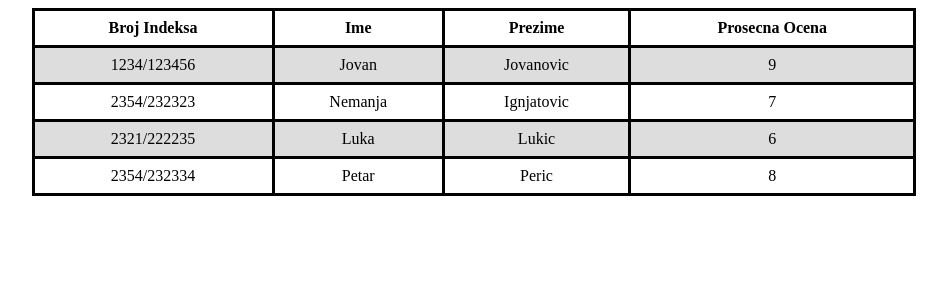
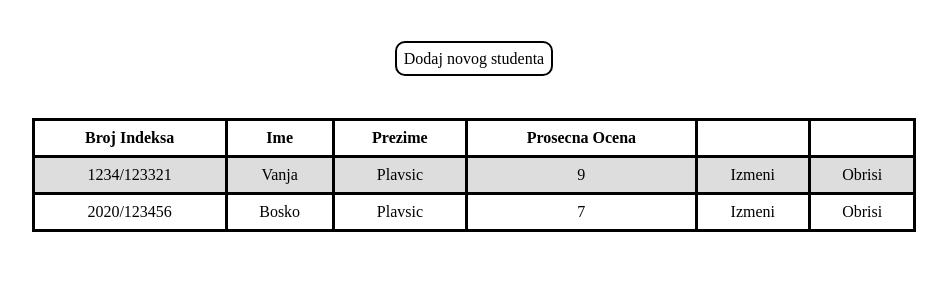
Before and after one commit to Plavsic01/web-programiranje-vezbe-1, a Flask app: page / in a window 1280 px wide. Shown: the top 300 px of the page, without its empty margins (166-1113 px from the left). Run offline with Flask 2, Linux system fonts and the light colour scheme.

Commit message:
uradjeno dodavanje i brisanje studenata

```diff
--- a/flask_server/app.py
+++ b/flask_server/app.py
@@ -1,14 +1,48 @@
-from flask import Flask,render_template
+from crypt import methods
+from flask import Flask, redirect,render_template, request
 
 app = Flask(__name__)
 
-@app.route("/")
+studenti = [
+    {"broj_indeksa":"1234/123456","ime":"Andrej","prezime":"Plavsic","prosecna_ocena":"8"},
+    {"broj_indeksa":"1234/654321","ime":"Olivera","prezime":"Plavsic","prosecna_ocena":"10"},
+    {"broj_indeksa":"1234/123321","ime":"Vanja","prezime":"Plavsic","prosecna_ocena":"9"},
+    {"broj_indeksa":"2020/123456","ime":"Bosko","prezime":"Plavsic","prosecna_ocena":"7"}
+]
+
+@app.route("/",methods=["GET","POST"])
 def home():
-    return render_template("index.html")
+    return render_template("index.html",studenti=studenti)
 
-@app.route("/dodavanje")
-def form():
-    return render_template("form.html")
+
+
+@app.route("/dodaj-studenta",methods=["GET","POST"])
+def dodaj_studenta():
+    if request.method == "POST":
+        student = dict(request.form)
+        studenti.append(student)
+        return redirect("/")
+    return render_template("form_dodavanje.html")
+
+
+@app.route("/brisanje-studenta/<int:id>")
+def brisanje_studenta(id):
+    id = id - 1
+    studenti.pop(id)
+    return redirect("/")
+
+
+@app.route("/izmena-studenta/<int:id>",methods=["GET","POST"])
+def izmena_studenta(id):
+    index = id - 1
+    student = studenti[index]
+    if request.method == "GET":
+        return render_template("form_za_izmenu.html",student=student,id=id)
+    else:
+        studenti[index] = dict(request.form)
+        return redirect("/")
+
+
 
 if __name__ == "__main__":
     app.run(debug=True)
--- a/flask_server/static/index.css
+++ b/flask_server/static/index.css
@@ -13,3 +13,12 @@
 tr:nth-child(even){
     background-color:#dddddd;
 }
+
+a{
+    text-decoration: none;
+    color: black;
+}
+
+a:hover{
+    color:darkgrey;
+}
--- a/flask_server/templates/index.html
+++ b/flask_server/templates/index.html
@@ -5,40 +5,34 @@
     <meta http-equiv="X-UA-Compatible" content="IE=edge">
     <meta name="viewport" content="width=device-width, initial-scale=1.0">
     <link rel="stylesheet" href="../static/index.css">
-    <title>Zadatak 1</title>
+    <title>Home Page</title>
 </head>
 <body>
+    <div style="text-align: center; margin: 50px;">
+        <a style="border: 2px solid black; padding:7px;border-radius: 10px;"
+         href="{{ url_for('dodaj_studenta') }}">Dodaj novog studenta</a>
+    </div>
     <table>
             <tr>
                 <th>Broj Indeksa</th>
                 <th>Ime</th>
                 <th>Prezime</th>
                 <th>Prosecna Ocena</th>
+                <th></th>
+                <th></th>
+
             </tr>
+            {% for student in studenti %}
             <tr>
-                <td>1234/123456</td>
-                <td>Jovan</td>
-                <td>Jovanovic</td>
-                <td>9</td>
+                <td>{{ student['broj_indeksa'] }}</td>
+                <td>{{ student['ime'] }}</td>
+                <td>{{ student['prezime'] }}</td>
+                <td>{{ student['prosecna_ocena'] }}</td>
+                <td><a href="{{ url_for('izmena_studenta',id=loop.index) }}">Izmeni</a></td>
+                <td><a href="{{ url_for('brisanje_studenta',id=loop.index) }}">Obrisi</a></td>
             </tr>
-            <tr>
-                <td>2354/232323</td>
-                <td>Nemanja</td>
-                <td>Ignjatovic</td>
-                <td>7</td>
-            </tr>
-            <tr>
-                <td>2321/222235</td>
-                <td>Luka</td>
-                <td>Lukic</td>
-                <td>6</td>
-            </tr>
-            <tr>
-                <td>2354/232334</td>
-                <td>Petar</td>
-                <td>Peric</td>
-                <td>8</td>
-            </tr>
+            {% endfor %}
     </table>
+
 </body>
 </html>
```
Also changed, not shown: flask_server/templates/form_dodavanje.html (renamed from flask_server/templates/form.html, +5 -5 lines), flask_server/templates/form_za_izmenu.html (added, +35 -0 lines), 2 other files.
